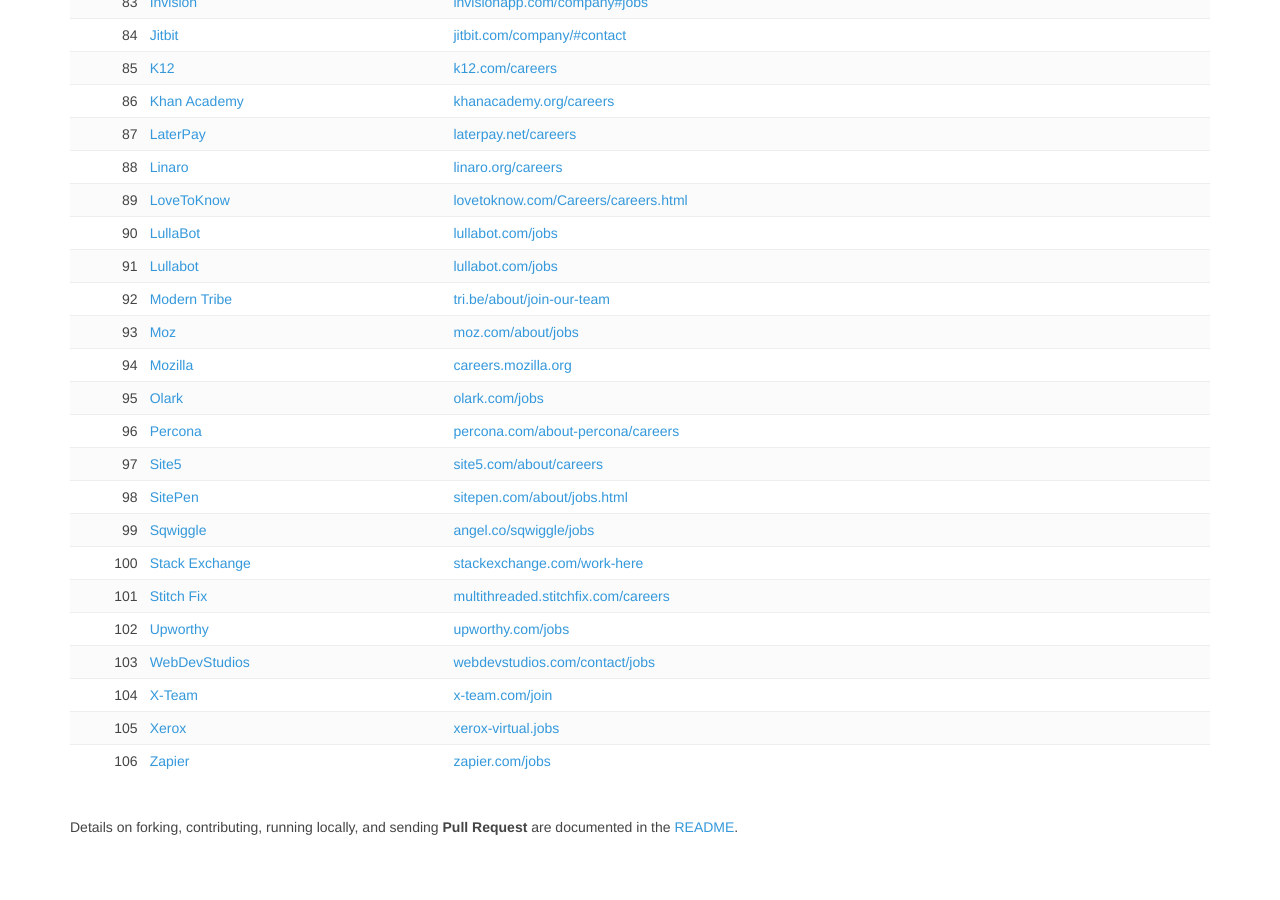
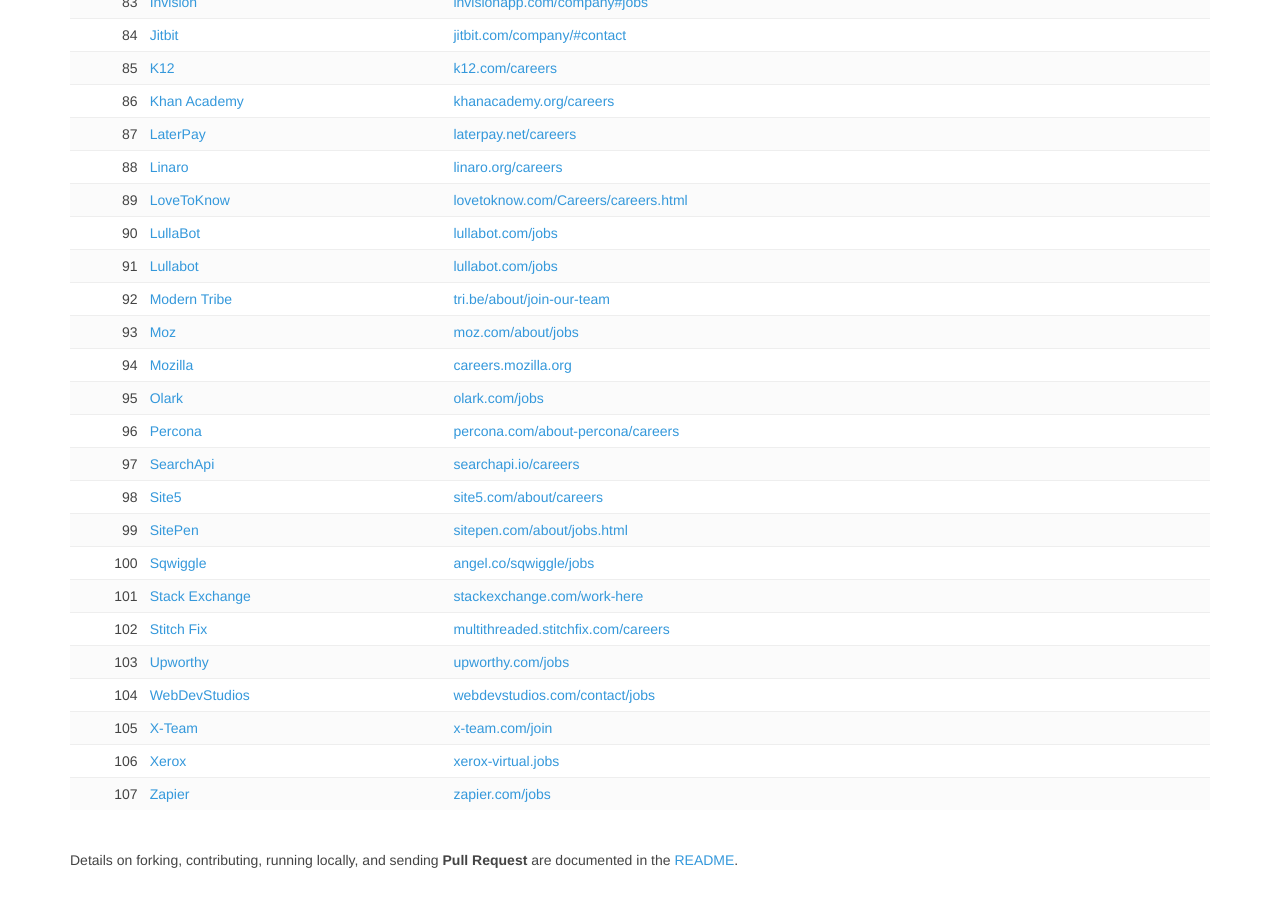
Before and after one commit to oinam/remote-teams, a Jekyll site: the page built from index.html, in a window 1280 px wide and 900 px high, scrolled down 2856 px. Built offline with Jekyll 4.4.1, drawn with Linux system fonts in a browser that asks for light colours; nearby versions of some CDN libraries; before the commit the page ends 3723 px from its top, so only the background shows below that.

Commit message:
Add SearchApi company

```diff
--- a/_data/companies.yml
+++ b/_data/companies.yml
@@ -133,6 +133,10 @@
 - name: Olark
   url: olark.com
   job: olark.com/jobs
+
+- name: SearchApi
+  url: searchapi.io
+  job: searchapi.io/careers
 
 - name: Site5
   url: site5.com
```
